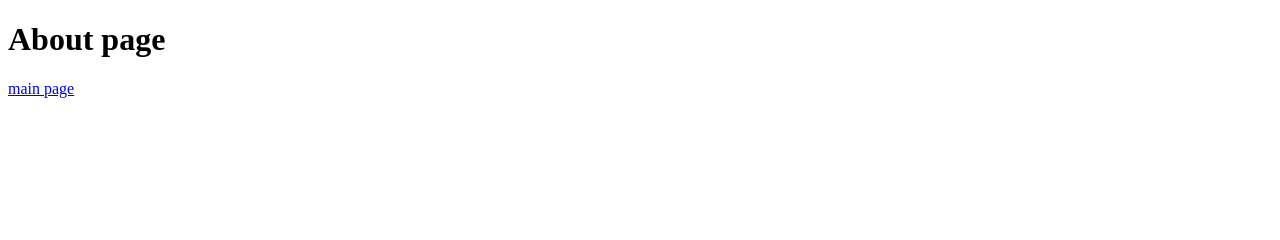
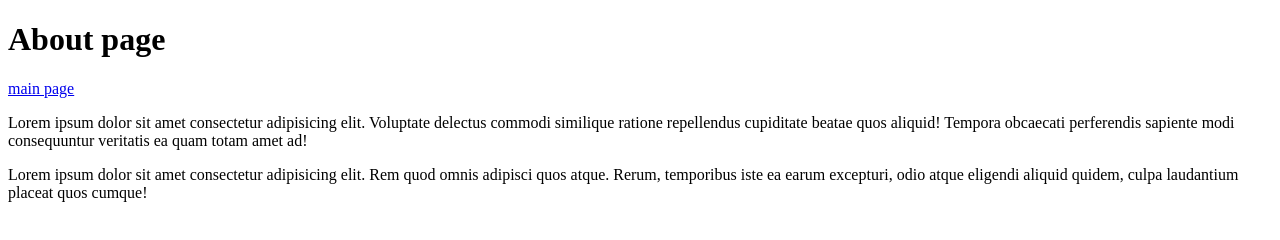
Before and after one commit to vetaluga/site, a plain HTML site: page about.html in a window 1280 px wide. Drawn offline with Linux system fonts and the light colour scheme.

Commit message:
add more text

```diff
--- a/about.html
+++ b/about.html
@@ -8,5 +8,7 @@
 <body>
     <h1>About page</h1>
     <a href="/">main page</a>
+    <p>Lorem ipsum dolor sit amet consectetur adipisicing elit. Voluptate delectus commodi similique ratione repellendus cupiditate beatae quos aliquid! Tempora obcaecati perferendis sapiente modi consequuntur veritatis ea quam totam amet ad!</p>
+    <p>Lorem ipsum dolor sit amet consectetur adipisicing elit. Rem quod omnis adipisci quos atque. Rerum, temporibus iste ea earum excepturi, odio atque eligendi aliquid quidem, culpa laudantium placeat quos cumque!</p>
 </body>
 </html>
```
